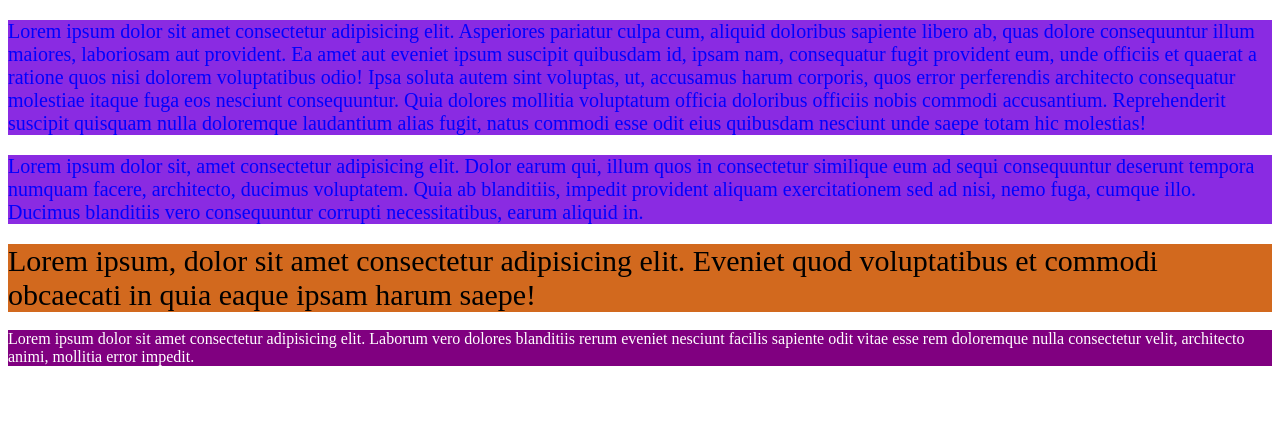
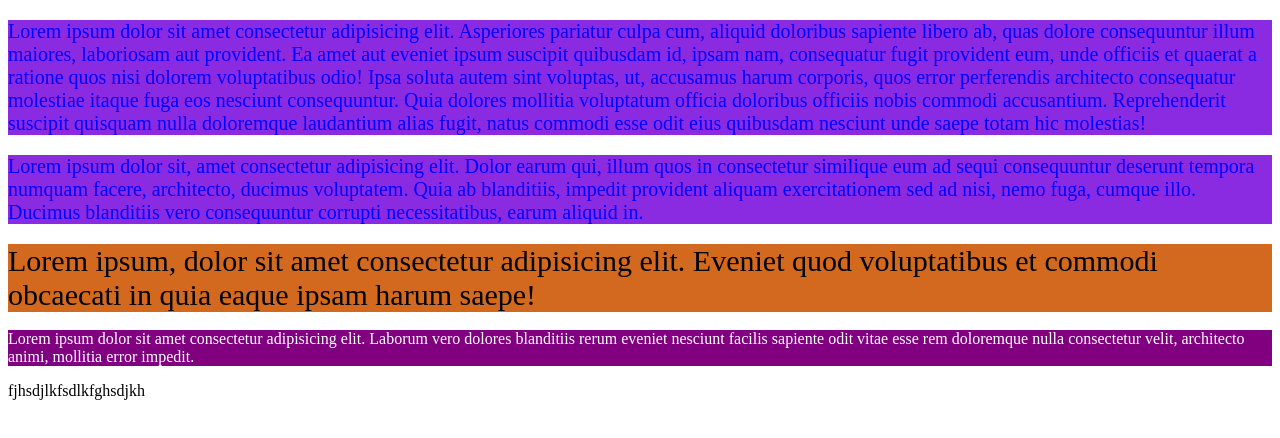
Before and after one commit to torikulislamv3/css-first-class, a plain HTML site: page index.html in a window 1280 px wide. Drawn offline with Linux system fonts and the light colour scheme.

Commit message:
new text added

```diff
--- a/index.html
+++ b/index.html
@@ -25,5 +25,6 @@
     <article id="id2">
         Lorem ipsum dolor sit amet consectetur adipisicing elit. Laborum vero dolores blanditiis rerum eveniet nesciunt facilis sapiente odit vitae esse rem doloremque nulla consectetur velit, architecto animi, mollitia error impedit.
     </article>
+    <p>fjhsdjlkfsdlkfghsdjkh</p>
 </body>
 </html>
```
